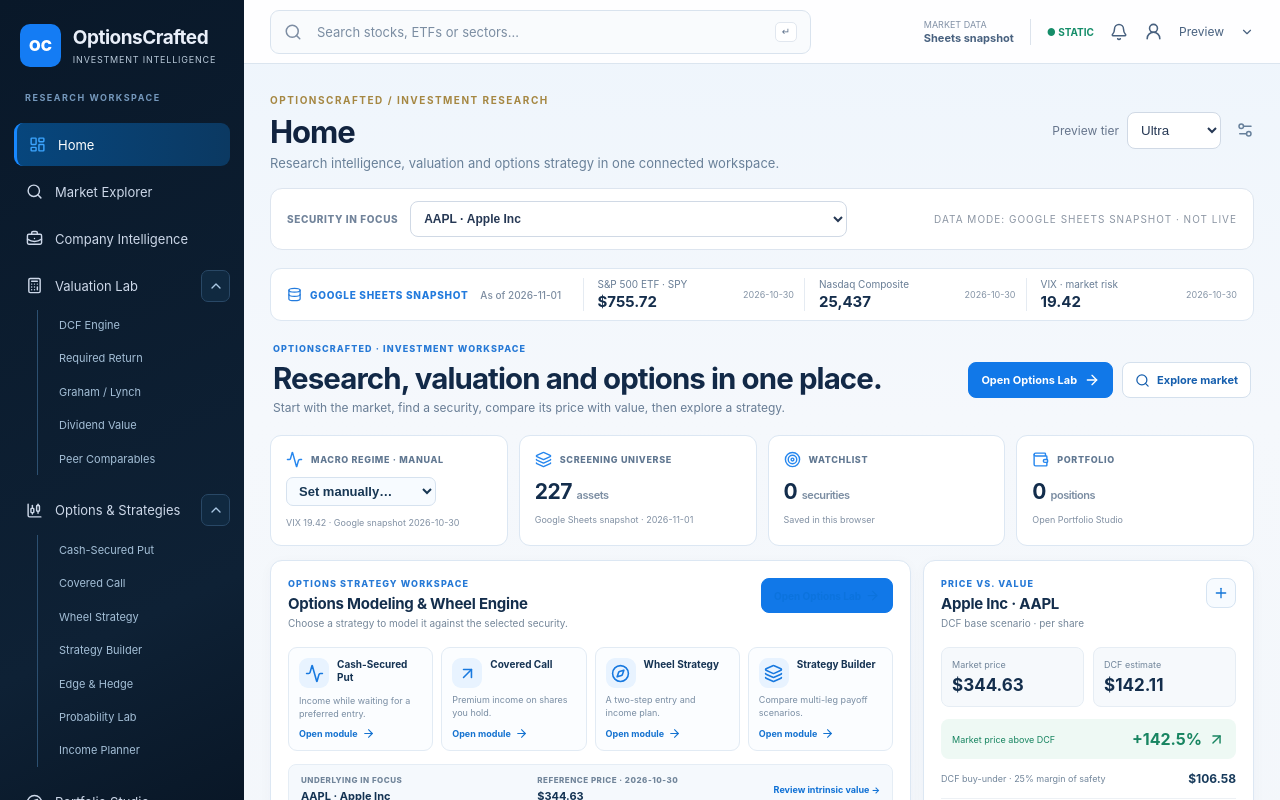
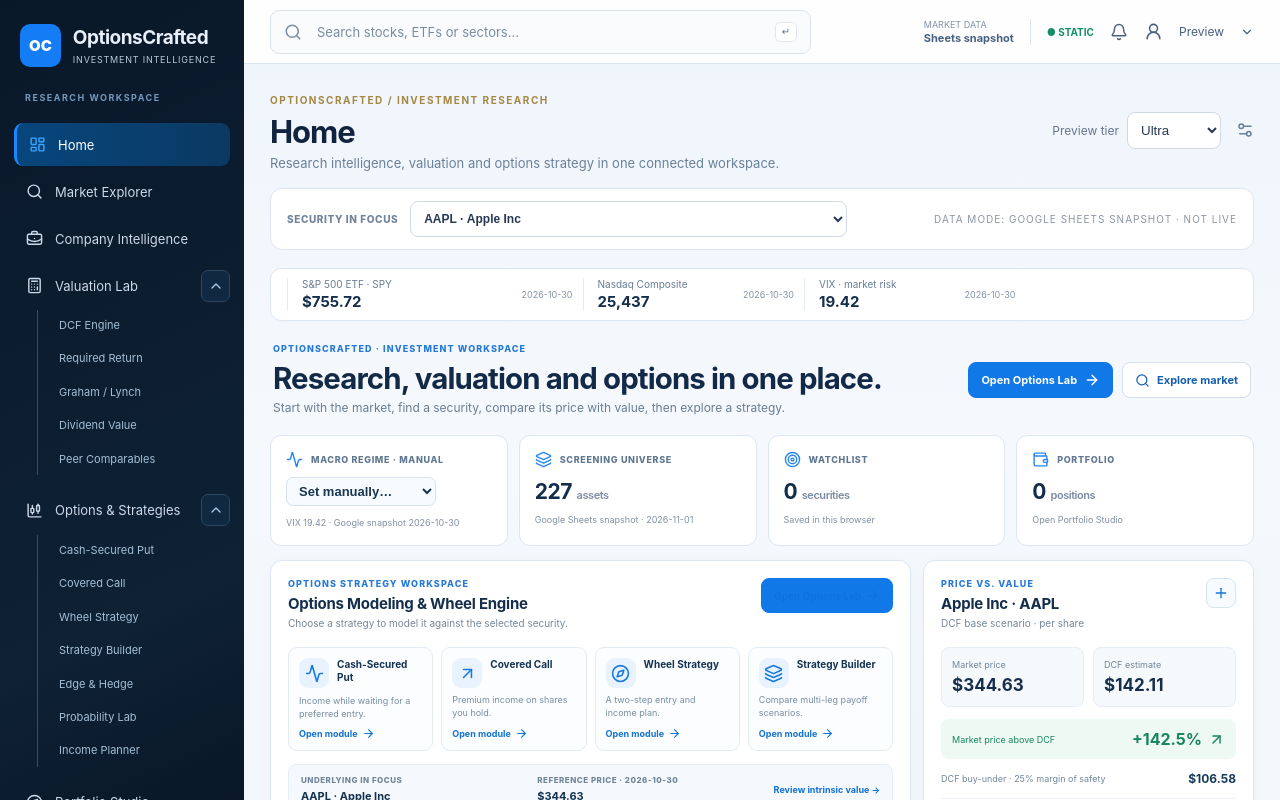
Before and after one commit to piergiorgiorocchini-maker/optioncrafted-tools-demo, a React (Vite) app in the folder platform-app/: page /#/ in a window 1280 px wide. Shown: the top 800 px of the page. Built offline with nearby package versions, Linux system fonts and the light colour scheme.

Commit message:
Remove duplicate Google snapshot banner from Home

```diff
--- a/platform-app/src/components/HomeDashboard.tsx
+++ b/platform-app/src/components/HomeDashboard.tsx
@@ -1,6 +1,6 @@
 import {useEffect,useMemo,useState} from "react";
 import {NavLink} from "react-router-dom";
-import {Activity,ArrowDownRight,ArrowRight,ArrowUpRight,BookOpen,BriefcaseBusiness,ChartNoAxesCombined,Compass,Database,Layers3,Plus,Search,Shield,Target,Trash2,Wallet} from "lucide-react";
+import {Activity,ArrowDownRight,ArrowRight,ArrowUpRight,BookOpen,BriefcaseBusiness,ChartNoAxesCombined,Compass,Layers3,Plus,Search,Shield,Target,Trash2,Wallet} from "lucide-react";
 import snapshot from "../data/assetsSnapshot.json";
 import type {RealAsset} from "./RealResearch";
 import type {ValuationBridge} from "./ValuationWorkspace";
@@ -62,7 +62,6 @@ export function HomeDashboard({ticker,asset,name,valuation,onSelect}:{ticker:str
  ];
  return <div className="home-dashboard">
   <div className="home-market-tape" aria-label="Market snapshot">
-   <div className="home-tape-label"><Database size={15}/><span>GOOGLE SHEETS SNAPSHOT</span><small>As of {snapshot.exportedAt}</small></div>
    <MarketQuote label="S&P 500 ETF · SPY" ticker="SPY" format="money"/>
    <MarketQuote label="Nasdaq Composite" ticker="INDEXNASDAQ:.IXIC" format="index"/>
    <MarketQuote label="VIX · market risk" ticker="VIX" format="index"/>
```
